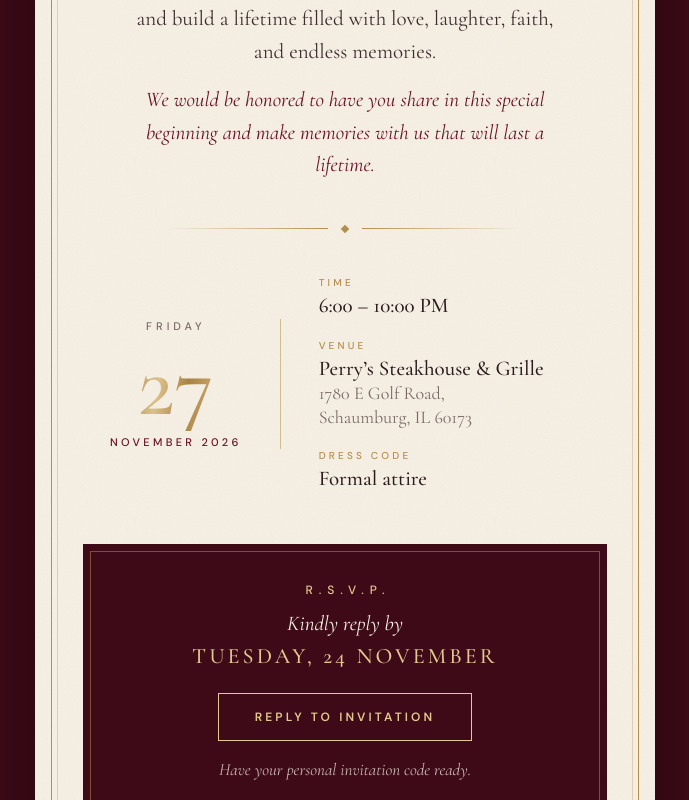
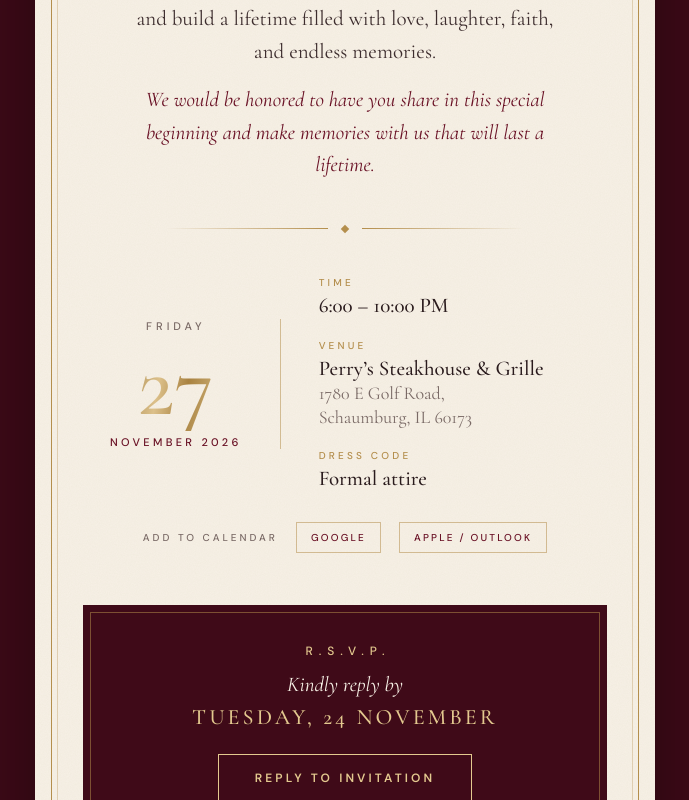
Before and after one commit to Zionnaire/invitation, a Next.js app: page / in a window 1280 px wide. Shown: the part 1641-2441 px from the top of the page, without its empty margins (295-984 px from the left). Built offline with nearby package versions, Linux system fonts and the light colour scheme; no server answers.

Commit message:
Add to calendar: Google link and .ics download
Co-Authored-By: Claude Sonnet 5.5 <noreply@anthropic.com>

```diff
--- a/app/globals.css
+++ b/app/globals.css
@@ -147,3 +147,7 @@ button { font-family: inherit; }
 .story p { margin: 0 0 16px; font: 400 21px/1.55 var(--serif); color: #3d2d2e; }
 .story p:last-child { margin-bottom: 0; font-style: italic; color: var(--wine); }
 .theme.foil{background-image:linear-gradient(100deg,#6f5120 0%,#a98240 50%,#7d5e26 100%)}
+
+.cal { margin: 30px 0 0; display: flex; justify-content: center; align-items: center; gap: 8px 18px; flex-wrap: wrap; font: 500 10px var(--sans); letter-spacing: .3em; text-transform: uppercase; color: var(--muted); }
+.cal a { color: var(--wine); text-decoration: none; padding: 8px 14px; border: 1px solid #b48e4c88; letter-spacing: .22em; transition: background .2s, color .2s; }
+.cal a:hover, .cal a:focus-visible { background: var(--wine); color: var(--ivory); outline: none; }
--- a/components/Invitation.tsx
+++ b/components/Invitation.tsx
@@ -7,7 +7,16 @@ type Choice = "accepted" | "declined";
 type Guest = { name: string; status: "pending" | Choice };
 type Step = "code" | "respond" | "done";
 
-const Corner = ({ className }: { className: string }) => (
+// Fri 27 Nov 2026, 6-10 PM Central (UTC-6) = 28 Nov 00:00-04:00 UTC
+const GOOGLE_CAL = "https://calendar.google.com/calendar/render?" + new URLSearchParams({
+  action: "TEMPLATE",
+  text: "Ademi & Rasheed - The Beginning of Forever",
+  dates: "20261128T000000Z/20261128T040000Z",
+  details: "With full hearts and deep gratitude, you are cordially invited. Dress code: Formal attire.",
+  location: "Perry's Steakhouse & Grille, 1780 E Golf Road, Schaumburg, IL 60173"
+}).toString();
+
+const Corner =({ className }: { className: string }) => (
   <svg className={`corner ${className}`} viewBox="0 0 38 38" fill="none" stroke="currentColor" strokeWidth="1" aria-hidden="true">
     <path d="M1 37V1h36" /><path d="M7 31V7h24" /><rect x="11" y="11" width="5" height="5" transform="rotate(45 13.5 13.5)" fill="currentColor" stroke="none" />
   </svg>
@@ -114,6 +123,11 @@ export default function Invitation() {
           <div><dt>Dress code</dt><dd>Formal attire</dd></div>
         </dl>
       </section>
+      <p className="cal rise" style={{ "--d": ".45s" } as React.CSSProperties}>
+        <span>Add to calendar</span>
+        <a href={GOOGLE_CAL} target="_blank" rel="noopener noreferrer">Google</a>
+        <a href="/ademi-rasheed.ics" download="ademi-rasheed.ics">Apple / Outlook</a>
+      </p>
 
       <section className="reply rise" style={{ "--d": ".5s" } as React.CSSProperties}>
         <h2>R.S.V.P.</h2>
```
Also changed, not shown: 1 other file (tests, documents, lock files or other folders).
